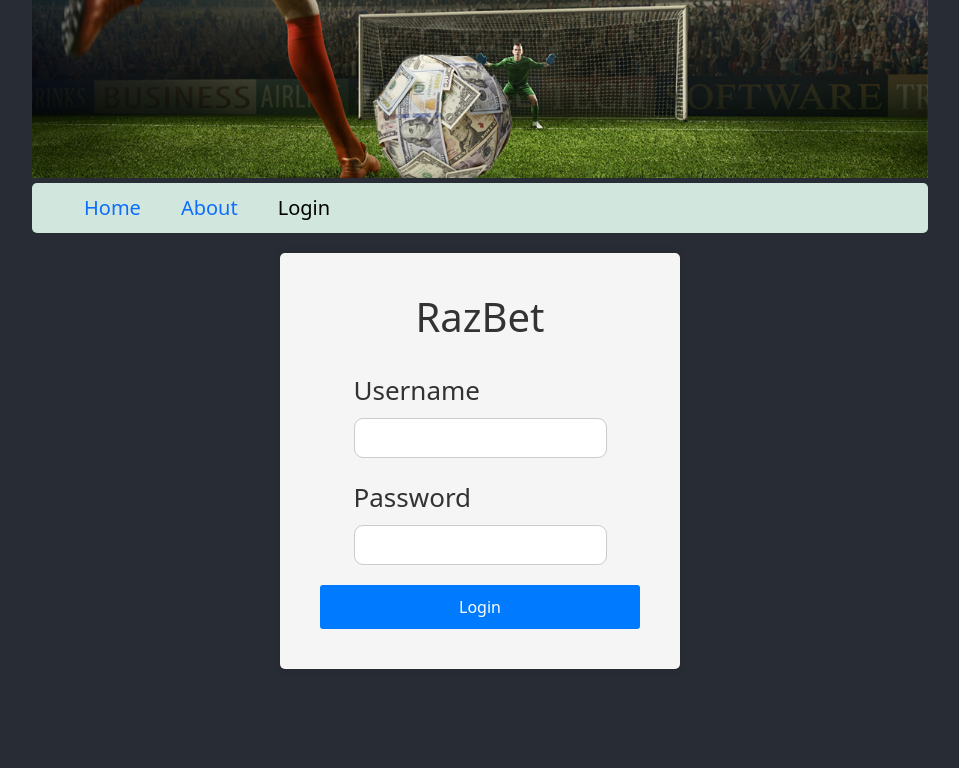
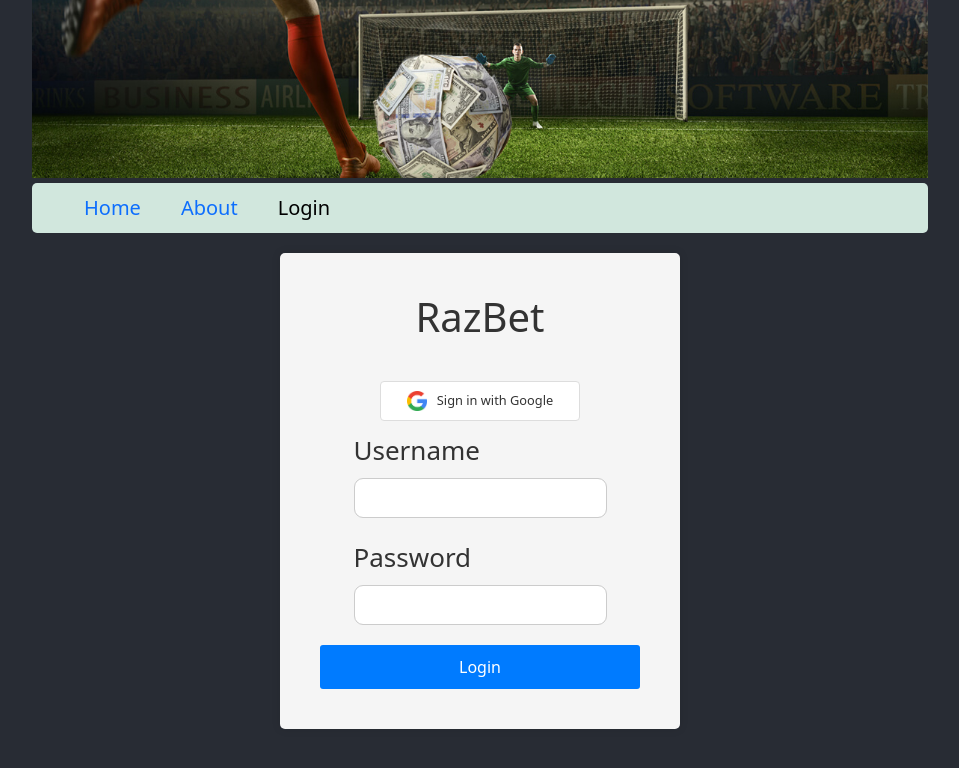
Before and after one commit to razvan712/BettingOddsProject, a React (Create React App) app: page /login in a window 1280 px wide. Shown: the top 768 px of the page, without its empty margins (160-1119 px from the left). Built offline with nearby package versions, Linux system fonts and the light colour scheme.

Commit message:
login with google

```diff
--- a/package.json
+++ b/package.json
@@ -7,6 +7,8 @@
     "@testing-library/user-event": "^13.5.0",
     "axios": "^1.4.0",
     "bootstrap": "^5.3.0-alpha3",
+    "jsonwebtoken": "^9.0.1",
+    "jwt-decode": "^3.1.2",
     "react": "^18.2.0",
     "react-bootstrap": "^2.7.4",
     "react-dom": "^18.2.0",
--- a/src/components/Login.js
+++ b/src/components/Login.js
@@ -1,20 +1,24 @@
 import React, { useState, useContext } from "react";
 import { AuthContext } from "../contexts/AuthContext";
 import { Button, Form, Alert } from "react-bootstrap";
+import jwt_decode from "jwt-decode"; // Import JWT decoding library
 import "./Login.scss";
+import google from '../assets/google.png'
 
 const Login = () => {
   const [username, setUsername] = useState("");
   const [password, setPassword] = useState("");
   const [error, setError] = useState("");
 
-  const { isLoggedIn, setIsLoggedIn } = useContext(AuthContext);
+  const { login } = useContext(AuthContext);
 
   const handleSubmit = (e) => {
     e.preventDefault();
 
     if (username === "admin" && password === "admin") {
-      setIsLoggedIn(true);
+      // Simulating successful authentication by generating a JWT token
+      const token = "your_generated_jwt_token_here";
+      login(token);
       console.log("Logged in");
     } else {
       setError("Wrong username or password");
@@ -26,6 +30,33 @@ const Login = () => {
       <h1>RazBet</h1>
 
       <Form onSubmit={handleSubmit}>
+      <Button
+      style={{
+        backgroundColor: "#ffffff",
+        border: "1px solid #dddddd",
+        borderRadius: "4px",
+        padding: "10px",
+        display: "flex",
+        alignItems: "center",
+        justifyContent: "center",
+        cursor: "pointer",
+        width: "200px",
+        height: "40px",
+        margin: "10px",
+
+      }}
+    >
+      <img
+        src={google} // Replace with your Google icon image source
+        alt="Google Icon"
+        style={{
+          width: "20px",
+          height: "20px",
+          marginRight: "10px",
+        }}
+      />
+     <span>Sign in with Google</span>
+    </Button>
         <Form.Group controlId="username">
           <Form.Label>Username</Form.Label>
           <Form.Control
--- a/src/components/Login.scss
+++ b/src/components/Login.scss
@@ -10,6 +10,13 @@
   display: flex;
   flex-direction: column;
   align-items: center;
+
+  span {
+    font-size: 0.8rem;
+    color: #333333;
+  }
+
+
 }
 
 .login-container h1 {
@@ -60,3 +67,7 @@
   margin-top: 10px;
   text-align: center;
 }
+
+h1{
+  color: rgb(108, 194, 165);
+}
--- a/src/contexts/AuthContext.js
+++ b/src/contexts/AuthContext.js
@@ -3,10 +3,22 @@ import React, { createContext, useState } from "react";
 const AuthContext = createContext();
 
 const AuthProvider = ({ children }) => {
-  const [isLoggedIn, setIsLoggedIn] = useState(false);
+  const [token, setToken] = useState(null);
+
+  const login = (jwtToken) => {
+    setToken(jwtToken);
+  };
+
+  const logout = () => {
+    setToken(null);
+  };
+
+  const isAuthenticated = () => {
+    return token !== null;
+  };
 
   return (
-    <AuthContext.Provider value={{ isLoggedIn, setIsLoggedIn }}>
+    <AuthContext.Provider value={{ token, login, logout, isAuthenticated }}>
       {children}
     </AuthContext.Provider>
   );
```
Also changed, not shown: src/assets/google.png (added), 1 other file (tests, documents, lock files or other folders).
